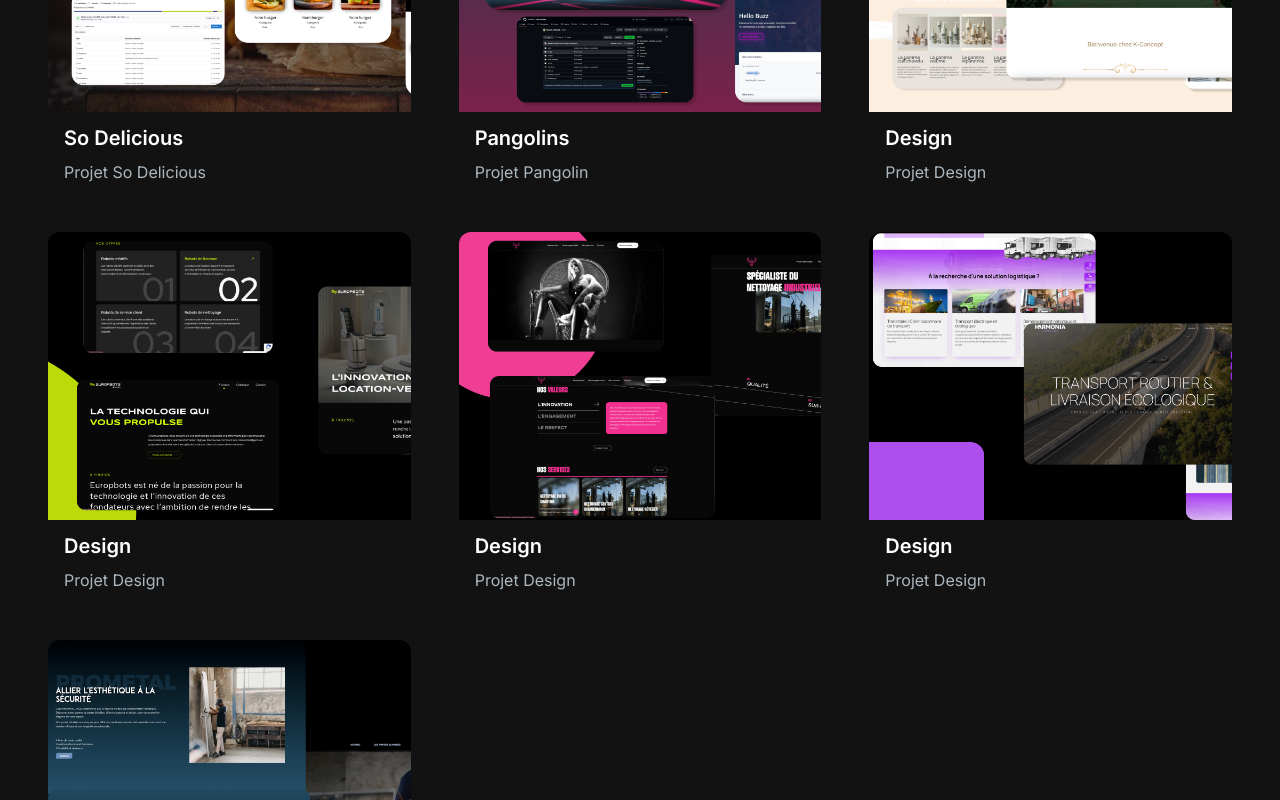
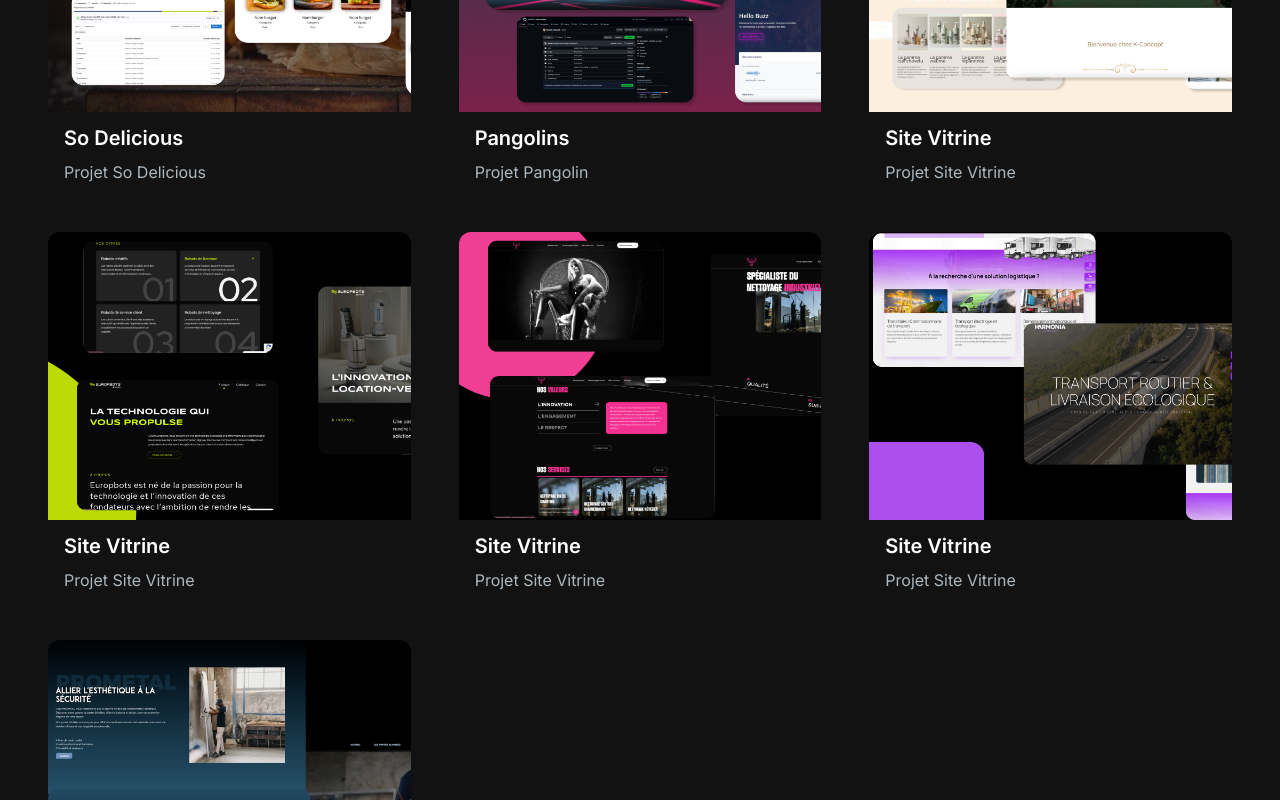
Before and after one commit to dam824/Portfolio, a Next.js app: page / in a window 1280 px wide. Shown: the part 2980-3780 px from the top of the page. Built offline with nearby package versions, Linux system fonts and the light colour scheme.

Commit message:
maj description

```diff
--- a/app/components/ProjectsSection.jsx
+++ b/app/components/ProjectsSection.jsx
@@ -53,46 +53,46 @@ const projectsData = [
     },
     {
         id: 6,
-        title: "Design",
-        description: "Projet Design",
+        title: "Site Vitrine",
+        description: "Projet Site Vitrine",
         image:"/images/projects/kconcept.png",
-        tag: ['Tous mes projets', 'Design'],
+        tag: ['Tous mes projets', 'Site Vitrine'],
         gitUrl: "/",
         previewUrl: "https://kconceptcoiffure.fr/"
     },
     {
         id: 7,
-        title: "Design",
-        description: "Projet Design",
+        title: "Site Vitrine",
+        description: "Projet Site Vitrine",
         image:"/images/projects/europbots.png",
-        tag: ['Tous mes projets', 'Design'],
+        tag: ['Tous mes projets', 'Site Vitrine'],
         gitUrl: "/",
         previewUrl: "https://europbots.com/"
     },
     {
         id: 8,
-        title: "Design",
-        description: "Projet Design",
+        title: "Site Vitrine",
+        description: "Projet Site Vitrine",
         image:"/images/projects/azul.png",
-        tag: ['Tous mes projets', 'Design'],
+        tag: ['Tous mes projets', 'Site Vitrine'],
         gitUrl: "/",
         previewUrl: "https://redcatstudio.fr/Azul"
     },
     {
         id: 9,
-        title: "Design",
-        description: "Projet Design",
+        title: "Site Vitrine",
+        description: "Projet Site Vitrine",
         image:"/images/projects/harmonia.png",
-        tag: ['Tous mes projets', 'Design'],
+        tag: ['Tous mes projets', 'Site Vitrine'],
         gitUrl: "/",
         previewUrl: "https://harmonia-transports.fr/"
     },
     {
         id: 10,
-        title: "Design",
-        description: "Projet Design",
+        title: "Site Vitrine",
+        description: "Projet Site Vitrine",
         image:"/images/projects/prometal.png",
-        tag: ['Tous mes projets', 'Design'],
+        tag: ['Tous mes projets', 'Site Vitrine'],
         gitUrl: "/",
         previewUrl: "https://prometal-13.fr/"
     },
@@ -137,8 +137,8 @@ const ProjectsSection = ({ imgUrl, title, description }) => {
       isSelected={tag === "API"}
       />
        <ProjectTag
-      onClick={handleTagChange} name="Design"
-      isSelected={tag === "Design"}
+      onClick={handleTagChange} name="Site Vitrine"
+      isSelected={tag === "Site Vitrine"}
       />
 
     </div>
```
